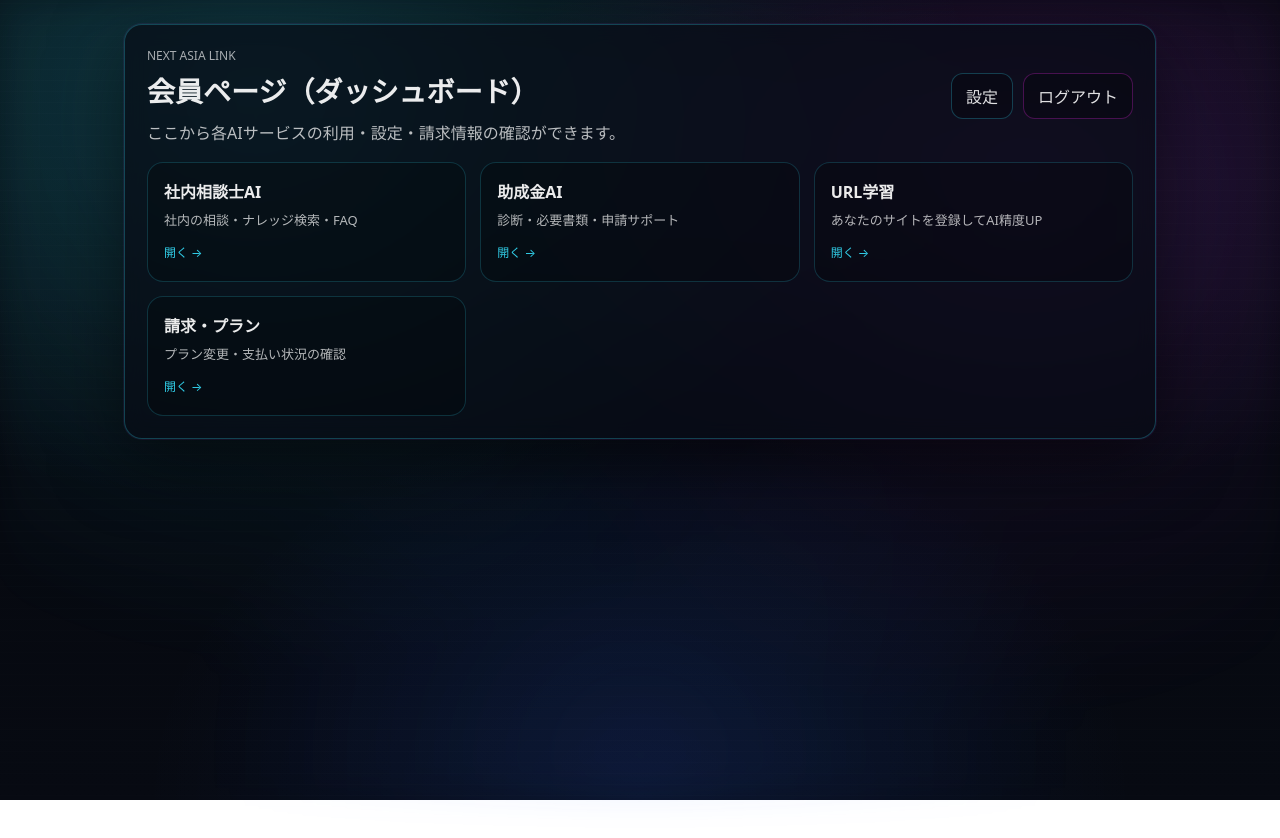
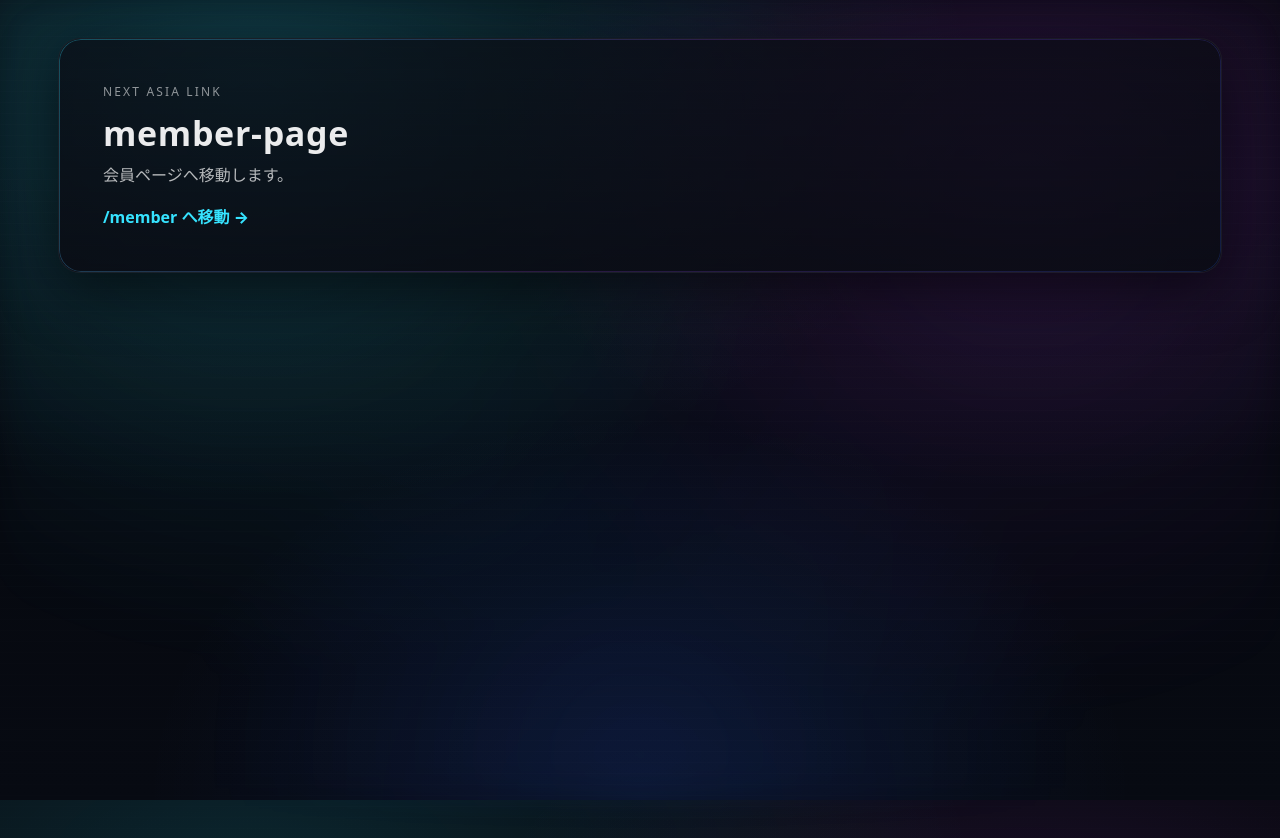
Before and after one commit to info-asiavisionlink/member-page, a Next.js app: page / in a window 1280 px wide. Before the commit the page ends 800 px from the top, so only its background shows below. Built offline with nearby package versions, Linux system fonts and the light colour scheme.

Commit message:
Update page.tsx

```diff
--- a/app/page.tsx
+++ b/app/page.tsx
@@ -1,79 +1,17 @@
-export default function MemberHome() {
+import Link from "next/link";
+
+export default function Home() {
   return (
-    <main style={{ padding: 24, maxWidth: 1080, margin: "0 auto" }}>
-      <div style={{
-        border: "1px solid rgba(54,227,255,.25)",
-        background: "rgba(8,12,22,.72)",
-        borderRadius: 18,
-        padding: 22,
-        boxShadow: "0 0 0 1px rgba(184,75,255,.08), 0 20px 70px rgba(0,0,0,.55)",
-        backdropFilter: "blur(10px)"
-      }}>
-        <div style={{ display:"flex", justifyContent:"space-between", gap:16, flexWrap:"wrap" }}>
-          <div>
-            <div style={{ fontSize: 12, color:"rgba(255,255,255,.65)" }}>NEXT ASIA LINK</div>
-            <h1 style={{ margin:"6px 0 0", fontSize: 28 }}>会員ページ（ダッシュボード）</h1>
-            <p style={{ margin:"10px 0 0", color:"rgba(255,255,255,.72)" }}>
-              ここから各AIサービスの利用・設定・請求情報の確認ができます。
-            </p>
+    <main className="nal-wrap">
+      <div className="nal-shell" style={{ padding: 22 }}>
+        <div className="nal-scan" aria-hidden="true" />
+        <div style={{ padding: 22 }}>
+          <div className="nal-brand">NEXT ASIA LINK</div>
+          <h1 className="nal-title" style={{ marginTop: 10 }}>member-page</h1>
+          <p className="nal-sub">会員ページへ移動します。</p>
+          <div style={{ marginTop: 16 }}>
+            <Link className="nal-link" href="/member">/member へ移動 →</Link>
           </div>
-
-          <div style={{ display:"flex", gap:10, alignItems:"center" }}>
-            <a href="/member/settings" style={{
-              display:"inline-flex",
-              padding:"10px 14px",
-              borderRadius: 12,
-              border:"1px solid rgba(54,227,255,.25)",
-              background:"rgba(0,0,0,.25)",
-              color:"rgba(255,255,255,.88)",
-              textDecoration:"none"
-            }}>
-              設定
-            </a>
-            <a href="/logout" style={{
-              display:"inline-flex",
-              padding:"10px 14px",
-              borderRadius: 12,
-              border:"1px solid rgba(255,46,255,.25)",
-              background:"rgba(0,0,0,.25)",
-              color:"rgba(255,255,255,.88)",
-              textDecoration:"none"
-            }}>
-              ログアウト
-            </a>
-          </div>
-        </div>
-
-        <div style={{
-          display:"grid",
-          gridTemplateColumns:"repeat(auto-fit, minmax(240px, 1fr))",
-          gap:14,
-          marginTop:18
-        }}>
-          {[
-            {title:"社内相談士AI", desc:"社内の相談・ナレッジ検索・FAQ", href:"#"},
-            {title:"助成金AI", desc:"診断・必要書類・申請サポート", href:"#"},
-            {title:"URL学習", desc:"あなたのサイトを登録してAI精度UP", href:"#"},
-            {title:"請求・プラン", desc:"プラン変更・支払い状況の確認", href:"#"},
-          ].map((c) => (
-            <a key={c.title} href={c.href} style={{
-              textDecoration:"none",
-              color:"inherit",
-              border:"1px solid rgba(54,227,255,.18)",
-              background:"rgba(0,0,0,.22)",
-              borderRadius: 16,
-              padding: 16,
-              minHeight: 120
-            }}>
-              <div style={{ fontSize: 16, fontWeight: 700 }}>{c.title}</div>
-              <div style={{ marginTop: 8, color:"rgba(255,255,255,.70)", fontSize: 13, lineHeight: 1.5 }}>
-                {c.desc}
-              </div>
-              <div style={{ marginTop: 12, fontSize: 12, color:"rgba(54,227,255,.90)" }}>
-                開く →
-              </div>
-            </a>
-          ))}
         </div>
       </div>
     </main>
```
